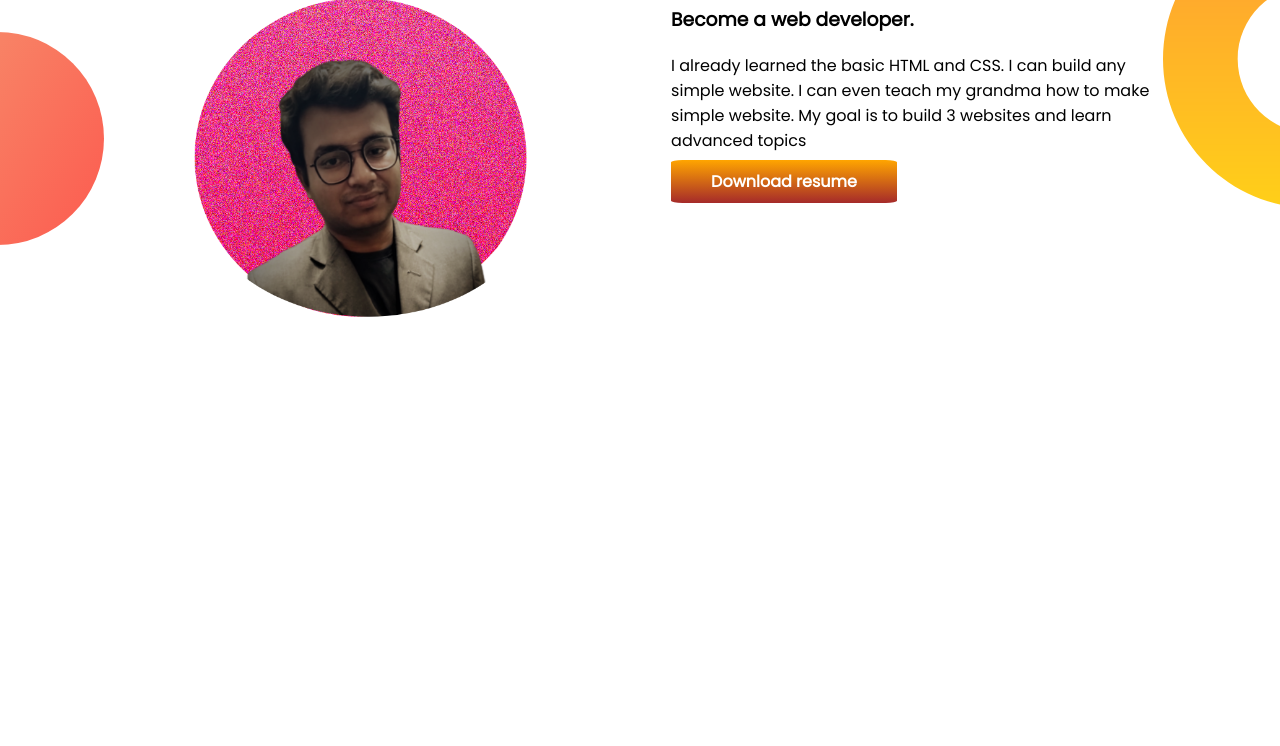
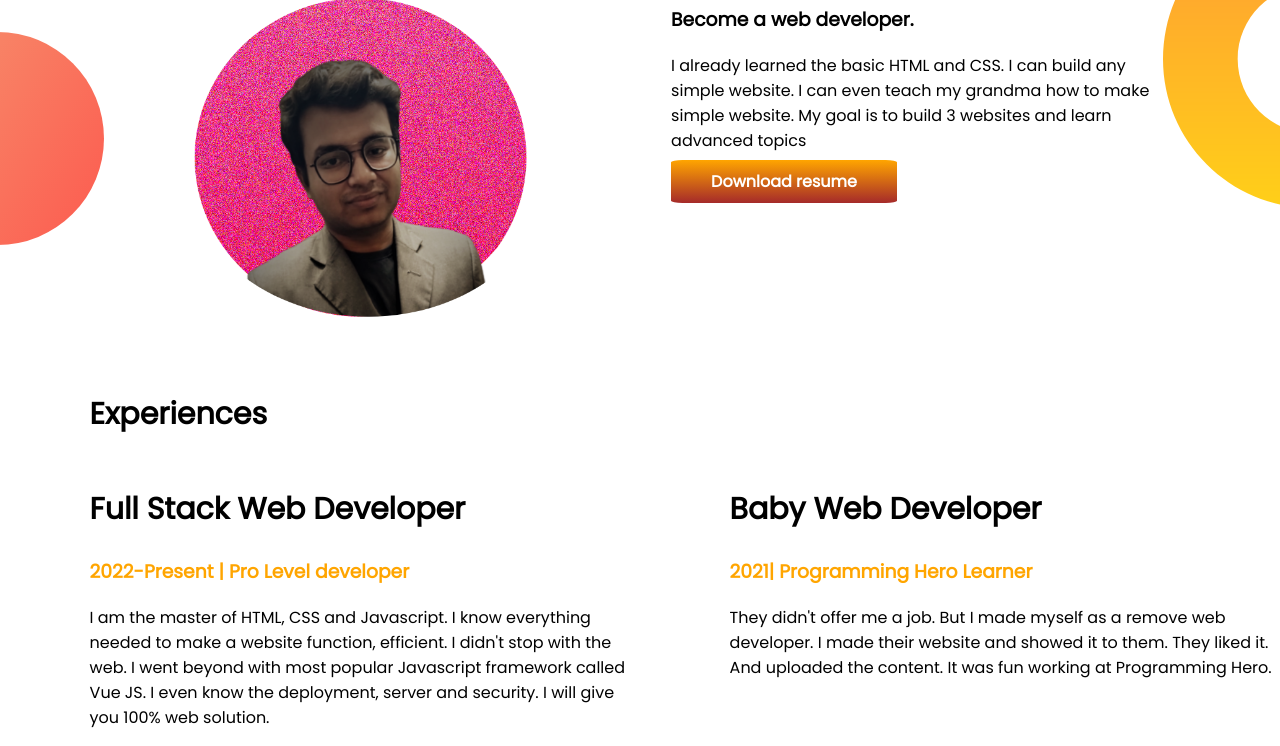
Before and after one commit to Arpon7/developer-portfolio, a plain HTML site: page index.html in a window 1280 px wide. Shown: the part 616-1362 px from the top of the page. Before the commit the page ends 983 px from the top, so only its background shows below. Drawn offline with Linux system fonts and the light colour scheme.

Commit message:
experience area done

```diff
--- a/index.html
+++ b/index.html
@@ -15,7 +15,9 @@
 </head>
 
 <body>
-  <section class="top-banner">
+
+
+  <section class="top-banner flex-area">
     <div class="half-width">
       <h1> WELCOME to </h1>
       <h1 style="font-size:xx-large;"><span class="Orange">Arpon's World</span></h1>
@@ -32,7 +34,9 @@
       <img src="images/Pf_bg_2.png" alt="Picture of Arpon Bose">
     </div>
   </section>
-  <section class="dream-big">
+
+
+  <section class="dream-big flex-area">
     <div class="half-width">
       <img src="images/my-bg2 - Copy.png" alt="">
     </div>
@@ -49,6 +53,25 @@
     </div>
   </section>
 
+
+  <section class="experience-area">
+    <h1 style="margin-left: 7%;">Experiences</h1>
+    <div class="flex-area">
+      <div class="experience half-width">
+        <h1>Full Stack Web Developer</h1>
+        <h3 style="color: orange;">2022-Present | Pro Level developer</h3>
+        <p>I am the master of HTML, CSS and Javascript. I know everything needed to make a website function, efficient.
+          I didn't stop with the web. I went beyond with most popular Javascript framework called Vue JS. I even know
+          the deployment, server and security. I will give you 100% web solution.</p>
+      </div>
+      <div class="experience half-width">
+        <h1>Baby Web Developer</h1>
+        <h3 style="color: orange;">2021| Programming Hero Learner</h3>
+        <p>They didn't offer me a job. But I made myself as a remove web developer. I made their website and showed it
+          to them. They liked it. And uploaded the content. It was fun working at Programming Hero.</p>
+      </div>
+    </div>
+  </section>
 </body>
 
 </html>
--- a/style.css
+++ b/style.css
@@ -15,7 +15,7 @@ h1{
   font-family: sans-serif;
   font-weight: 700;
 }
-section{
+.flex-area{
   display: flex;
 
 }
@@ -48,3 +48,12 @@ section{
     background-repeat: no-repeat;
     background-position: left;
 }
+
+experience-area{
+
+}
+
+experience{
+  margin-left: 5%;
+  padding: 10px 40px
+}
```
